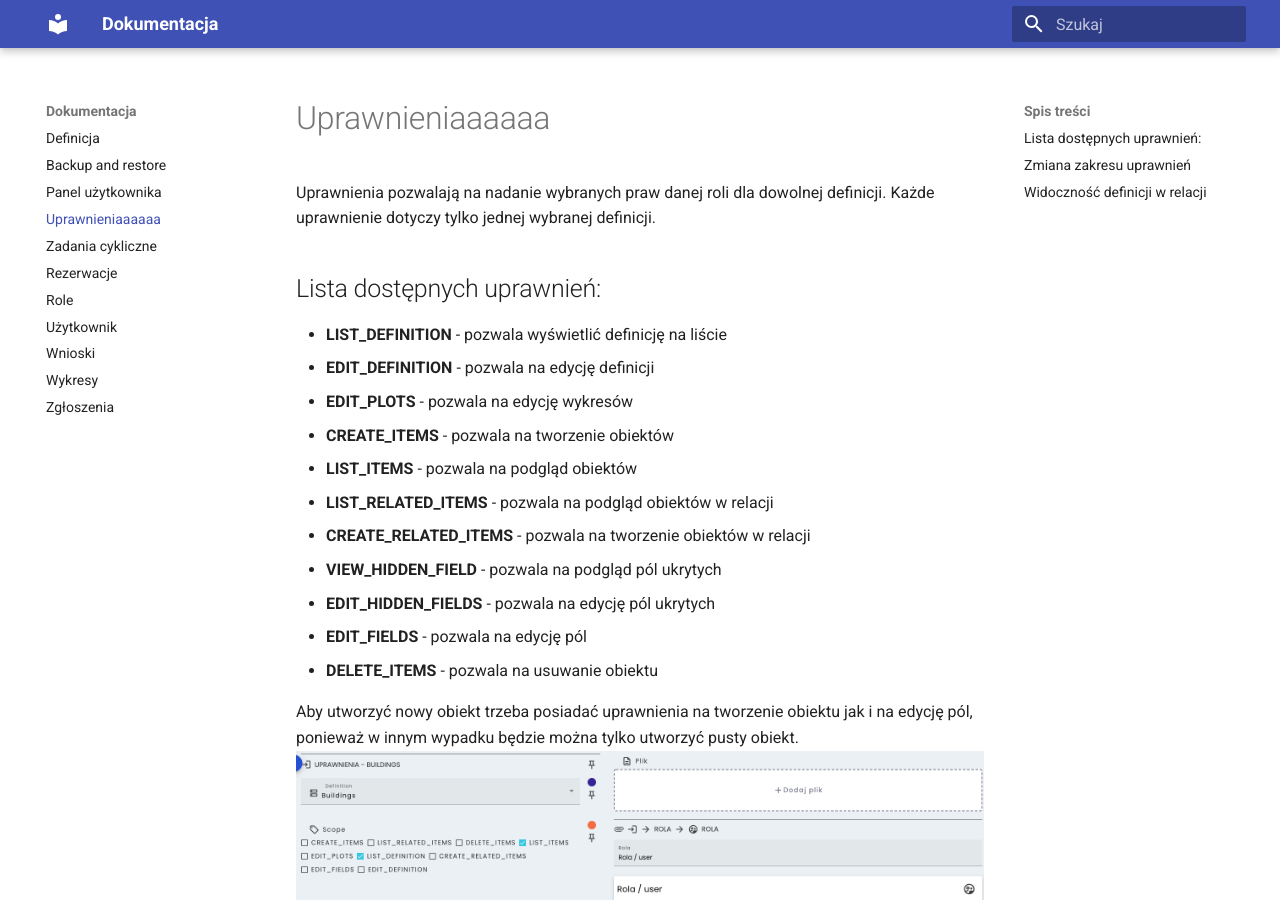
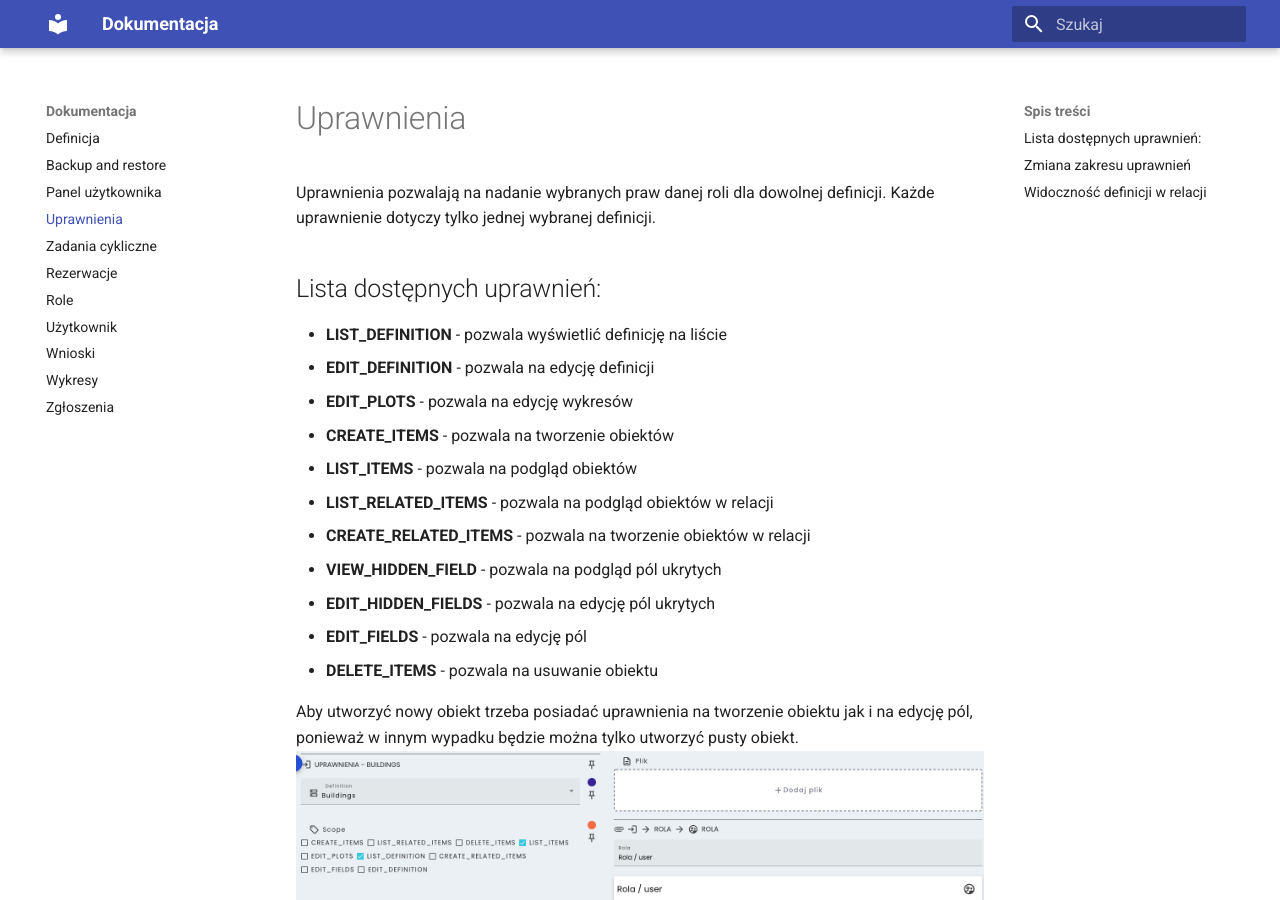
Before and after one commit to Smerlinski/dokumentacja, an MkDocs documentation site: the page built from docs/privileges.md, in a window 1280 px wide and 900 px high. Built offline with MkDocs 1.6.1 and Material for MkDocs 9.7.7, drawn with Linux system fonts in a browser that asks for light colours.

Commit message:
usuniecie aaaa

```diff
--- a/docs/privileges.md
+++ b/docs/privileges.md
@@ -1,4 +1,4 @@
-# Uprawnieniaaaaaa
+# Uprawnienia
 Uprawnienia pozwalają na nadanie wybranych praw danej roli dla dowolnej definicji. Każde uprawnienie dotyczy tylko jednej wybranej definicji.
 
 ## Lista dostępnych uprawnień:
```
